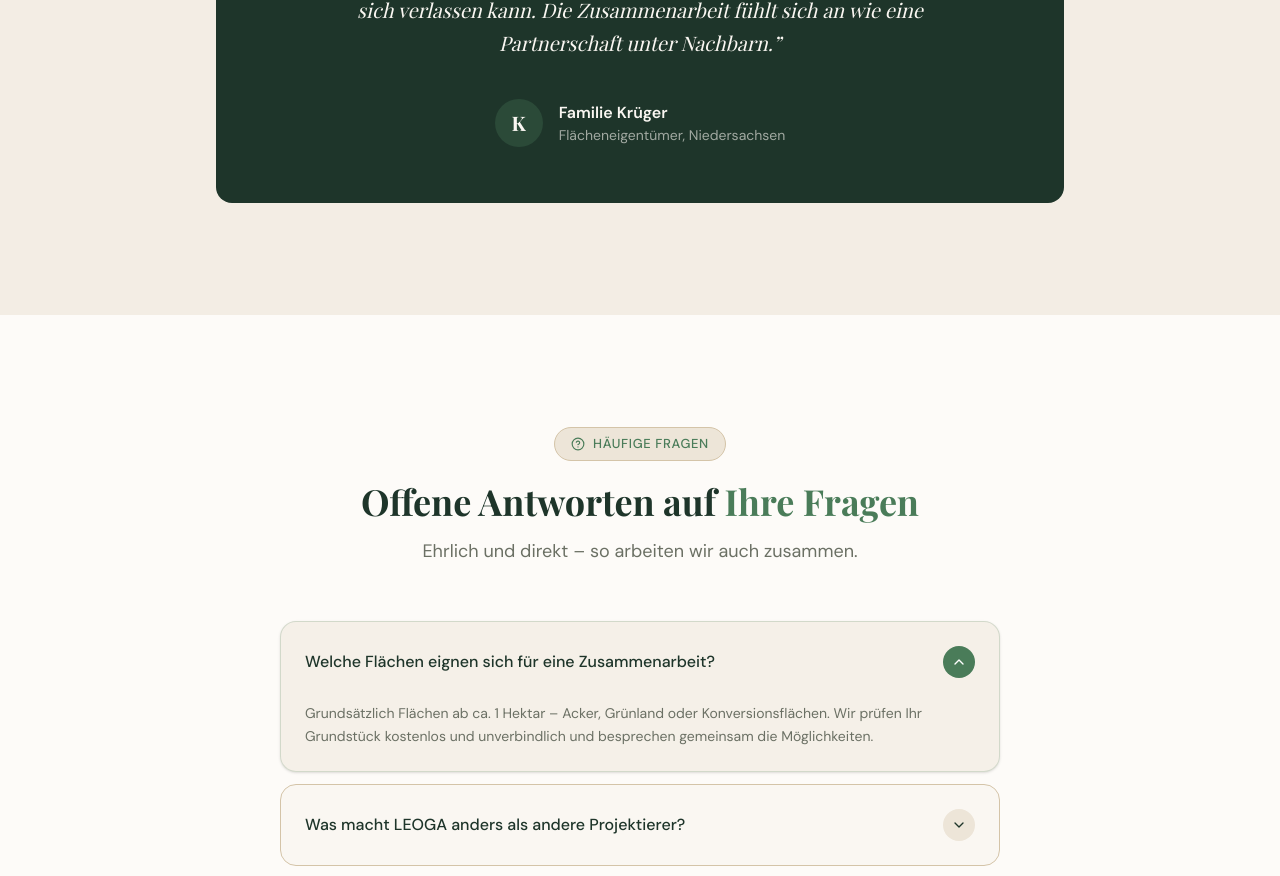
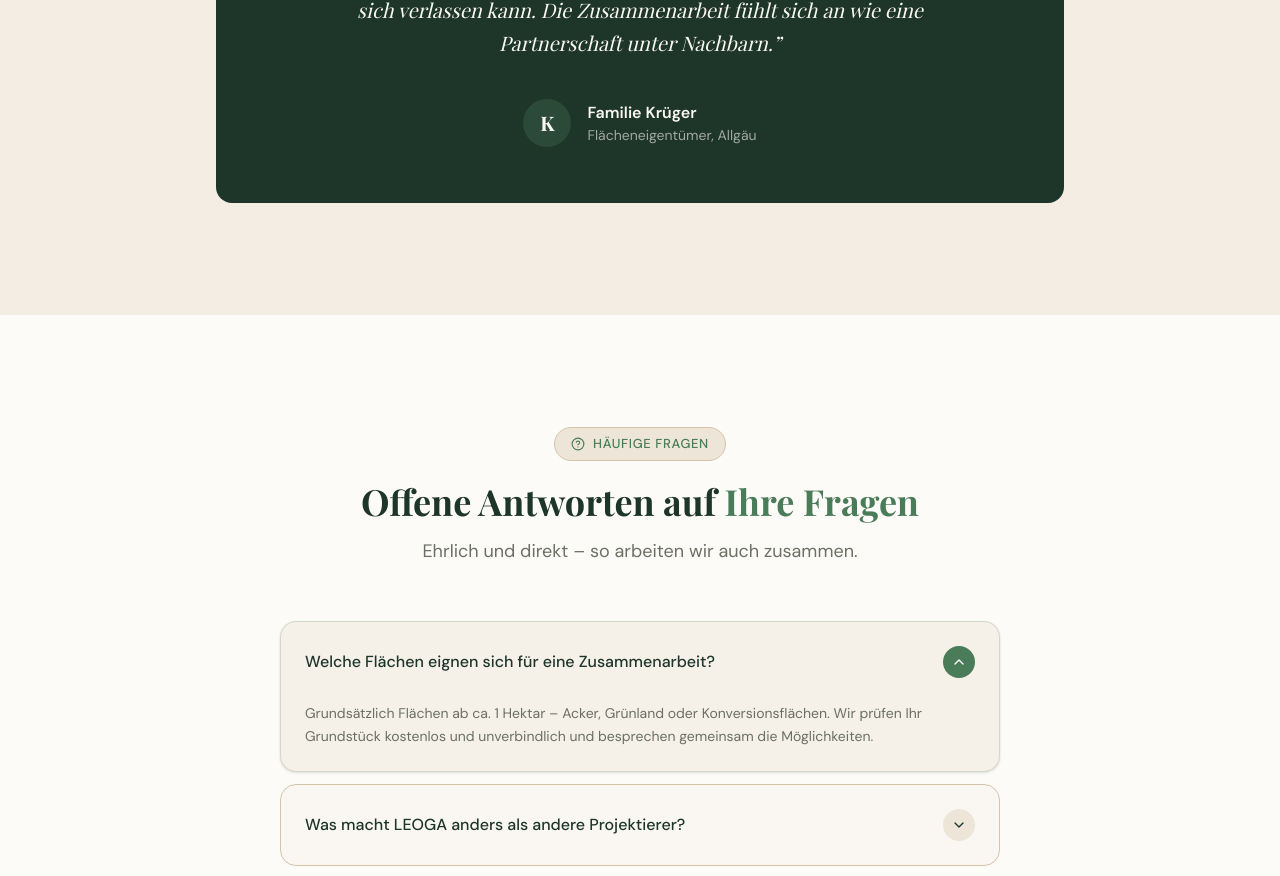
Before and after one commit to cedvaz/LEOGA2, a Next.js app: page / in a window 1280 px wide. Shown: the part 3075-3951 px from the top of the page. Built offline with nearby package versions, Linux system fonts and the light colour scheme; a web font is replaced by a local one.

Commit message:
fix: update testimonial location from Niedersachsen to Allgäu
Co-Authored-By: Claude Sonnet 4.6 <noreply@anthropic.com>

```diff
--- a/src/components/home/StoryTeaser.tsx
+++ b/src/components/home/StoryTeaser.tsx
@@ -18,7 +18,7 @@ export function StoryTeaser() {
                             </div>
                             <div className="text-left">
                                 <p className="font-semibold">Familie Krüger</p>
-                                <p className="text-sm text-cream/60">Flächeneigentümer, Niedersachsen</p>
+                                <p className="text-sm text-cream/60">Flächeneigentümer, Allgäu</p>
                             </div>
                         </div>
                     </div>
```
